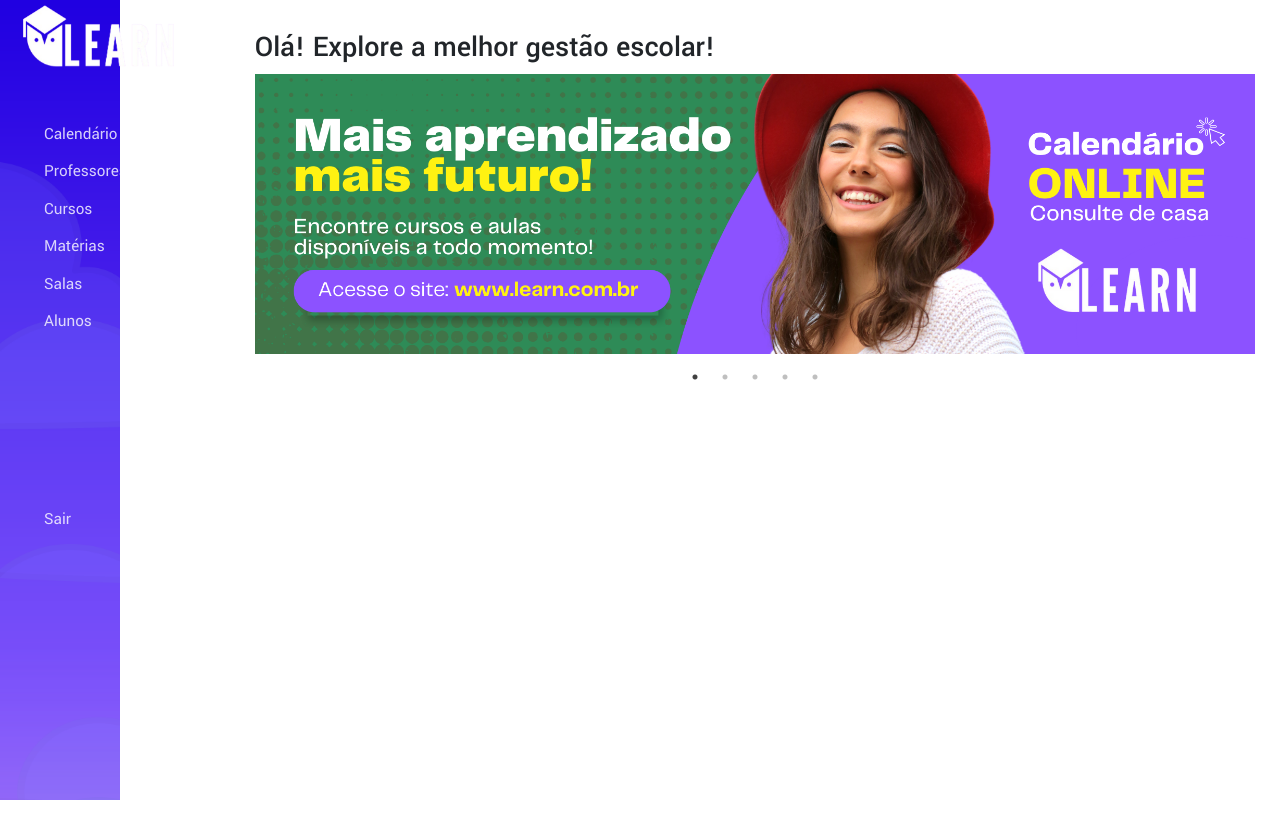
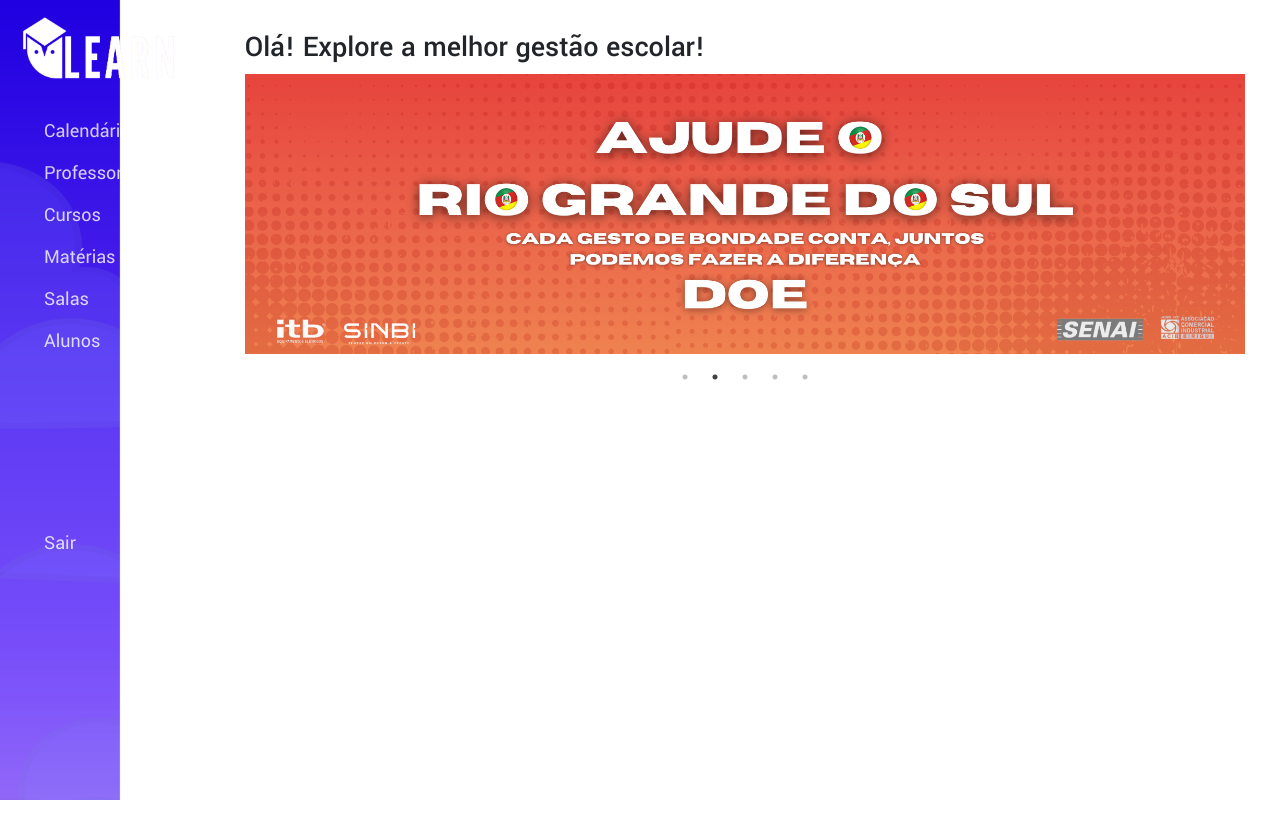
Before and after one commit to nicolasdosantos/Gerenciador-De-Aulas, a React (Create React App) app in the folder front/: page /dashboard in a window 1280 px wide. Built offline with nearby package versions, Linux system fonts and the light colour scheme; the HTML template or start-up script is replaced by a standard one.

Commit message:
corredção

```diff
--- a/front/src/components/DashBoard.module.css
+++ b/front/src/components/DashBoard.module.css
@@ -8,7 +8,7 @@
     flex-direction: column;
     justify-content: center;
     align-items: center;
-    margin-left: 230px;
+    margin-left: 210px;
 }
 
 .sliderContainer {
--- a/front/src/components/NavBar.module.css
+++ b/front/src/components/NavBar.module.css
@@ -21,16 +21,16 @@
     width: 151px;
     height: auto;
     position: relative;
-    top: -39px;
+    top: -27px;
     right: 21px;
-    margin-bottom: 68px;
+    margin-bottom: 62px;
 }
 
 .navbarNav .navItem {
     position: relative;
     top: -100px;
     margin-bottom: 12px;
-    font-size: 17px;
+    font-size: 20px;
     opacity: 80%;
 }
 
--- a/front/src/pages/DashBoard.jsx
+++ b/front/src/pages/DashBoard.jsx
@@ -11,7 +11,9 @@
         infinite: true,
         speed: 500,
         slidesToShow: 1,
-        slidesToScroll: 1
+        slidesToScroll: 1,
+        autoplay: true,
+        autoplaySpeed: 3000
     };
 
     return (
```
